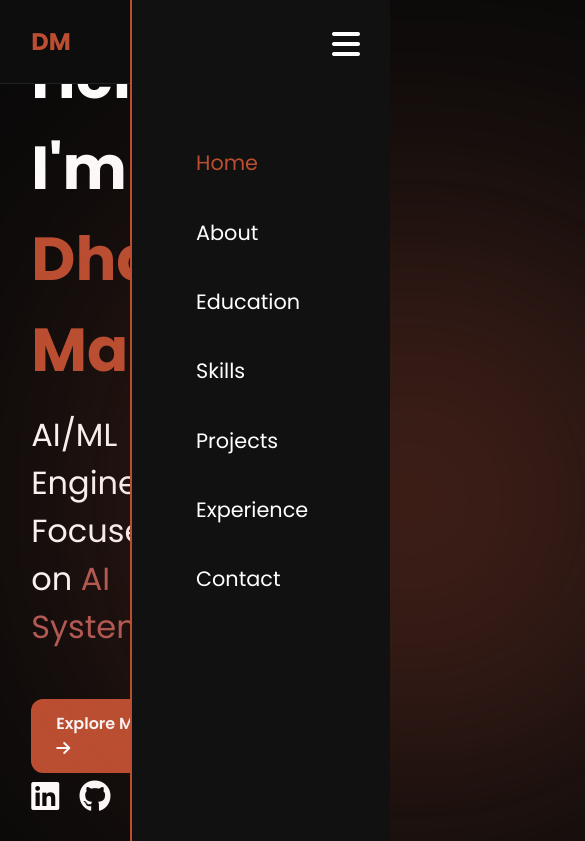
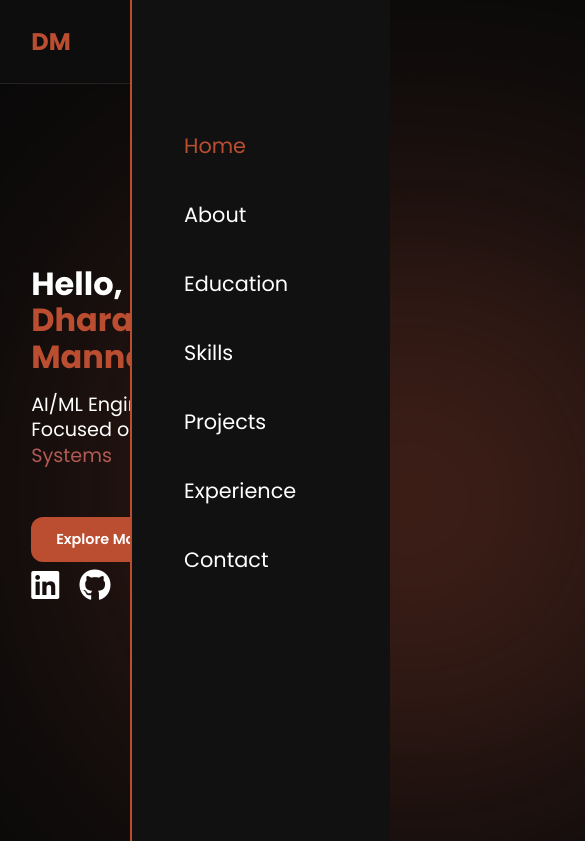
Before and after one commit to DharaniManne6/dharanimanne6.github.io, a plain HTML site: page index.html in a window 390 px wide. Both pictures are taken after a click on the element 346 px from the left and 44 px from the top of the page. Shown: the top 841 px of the page, 585 px wide, since content can reach past the window. Drawn offline with Linux system fonts and the light colour scheme.

Commit message:
Responsive fix for mobile view + updated home section layout

```diff
--- a/assets/CSS/style.css
+++ b/assets/CSS/style.css
@@ -34,6 +34,7 @@ body {
 
     .content {
         width: 50%;
+        padding-top: 10px;
     }
 
     .hero-img {
@@ -47,58 +48,105 @@ body {
         width: 420px;
         height: auto;
         mix-blend-mode: lighten;
-        margin-top: 25% !important;
+        margin-top: 20% !important;
     }
 }
-/* ----- MOBILE VIEW ONLY ----- */
+/* ================= MOBILE HOME FIX ================= */
 @media (max-width: 768px) {
 
+    /* Prevent sideways scrolling */
+    html, body {
+        max-width: 100%;
+        overflow-x: hidden;
+    }
+
+    /* Home section layout */
+    .home {
+        display: flex;
+        flex-direction: row;   /* content left, image right */
+        align-items: center;
+        justify-content: space-between;
+        padding: 20% 6% 5% 6%;
+        min-height: 100vh;
+        gap: 10px;
+    }
+
+    /* Left text content */
+    .home .content {
+        width: 55%;
+    }
+
+    .home h2 {
+        font-size: 2rem !important; /* reduced */
+        line-height: 2.3rem;
+    }
+
+    .home p {
+        font-size: 1.2rem !important; /* reduced */
+        line-height: 1.6rem;
+        margin-top: 10px;
+    }
+
+    .btn {
+        padding: 0.6rem 1.2rem;
+        font-size: 0.9rem;
+        margin-top: 1.2rem;
+    }
+
+    .socials a {
+        font-size: 1.4rem;
+        margin-right: 0.7rem;
+    }
+
+    /* Image side */
     .hero-img {
-        width: 100%;
-        display: right;
+        width: 45%;
+        display: flex;
         justify-content: flex-end;
-        margin-top: 50% !important;   /* ↓ pushes the image down */
-        position: relative;
-        right: 0;
     }
-}
 
-@media (max-width: 991px) {
+    .hero-img img {
+        width: 220px !important;
+        height: auto;
+        margin: 0;
+        mix-blend-mode: lighten;
+    }
+
+    /* Blob stays behind, shrinks */
+    .blob {
+        width: 250px;
+        height: 250px;
+        top: 30%;
+        left: -20%;
+        filter: blur(120px);
+    }
+
+    /* Hide navbar in mobile unless menu is open */
     .navbar {
-        position: fixed;
-        top: 0;
-        right: -100%;
-        width: 260px;
-        height: 100%;
-        background: #111;
-        display: flex;
-        flex-direction: column;
-        padding-top: 8rem;
-        padding-left: 2rem;
-        border-left: 2px solid var(--orange);
-        z-index: 1500;
-        transition: 0.35s ease;
+        display: none !important;
     }
 
     .navbar.active {
+        display: flex !important;
+        position: fixed;
+        top: 0;
         right: 0;
+        width: 260px;
+        height: 100vh;
+        background: #111;
+        flex-direction: column;
+        padding-top: 120px;
+        padding-left: 20px;
+        border-left: 2px solid var(--orange);
+        gap: 18px;
+        z-index: 2000;
     }
 
-    .navbar a {
-        margin: 1.2rem 0;
+    .navbar.active a {
         font-size: 1.3rem;
-        color: #fff;
+        padding: 10px 0;
     }
 }
-
-
-
-
-
-
-
-
-
 
 
 /* ----------- HEADER ---------- */
@@ -135,20 +183,6 @@ header {
     color: var(--orange);
 }
 
-/* ----------- HAMBURGER ICON CONTROL ---------- */
-#menu {
-    display: none;
-
-}
-
-@media (max-width: 768px) {
-    #menu {
-        display: block;
-        font-size: 25px;
-        color: #fff;
-        cursor: pointer;
-    }
-}
 /* ----------- HERO SECTION ---------- */
 .home {
     min-height: 100vh;
@@ -221,37 +255,6 @@ header {
     color: var(--orange);
 }
 
-
-/*
-.hero-img {
-   width: 40% !important;
-    display: flex;
-    justify-content: flex-end;
-    align-items: center;
-    z-index: 2;
-    background: transparent !important;
-margin-top: 10px !important;
-
-} */
-
-
-
-/* .hero-img img {
-    width: 360px;
-    height: auto;
-
-    border: none !important;
-    background: transparent !important;
-    box-shadow: none !important;
-
-    /* Removes black background by blending */
-    /* mix-blend-mode: lighten;     this is the key */
-/* }  */
-
-/* .hero-img img:hover {
-    transform: scale(1.02); /* optional */
-    /* box-shadow: none !important; */
-/* } */
 
 /* ----------- SECTION HEADINGS ---------- */
 .heading {
--- a/assets/JS/script.js
+++ b/assets/JS/script.js
@@ -4,11 +4,7 @@ const navbar = document.querySelector(".navbar");
 
 menu.onclick = () => {
     navbar.classList.toggle("active");
-
-
 };
-// canvas background shape
-
 
 // typing animation
 const words = ["GenAI", "LLMs", "Machine Learning", "NLP", "AI Systems"];
--- a/index.html
+++ b/index.html
@@ -62,7 +62,6 @@
 
     <!-- right side image -->
     <div class="hero-img">
-        <div class="profile-circle">
         <img src="./assets/images/image.png" alt="Dharani Manne">
     </div>
 
```
